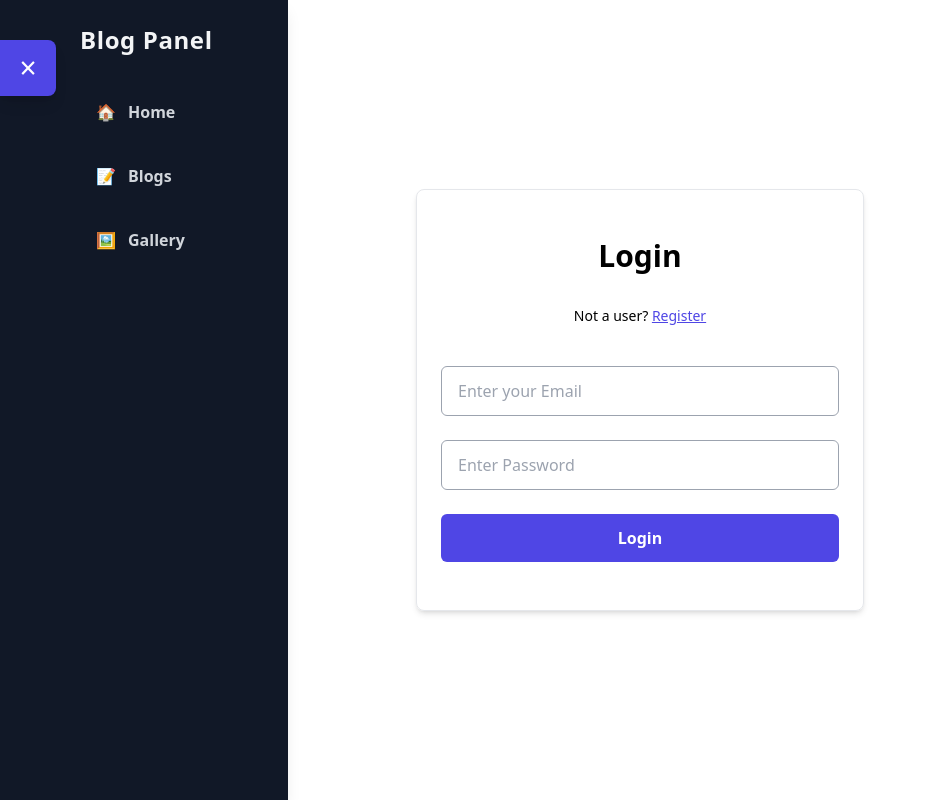
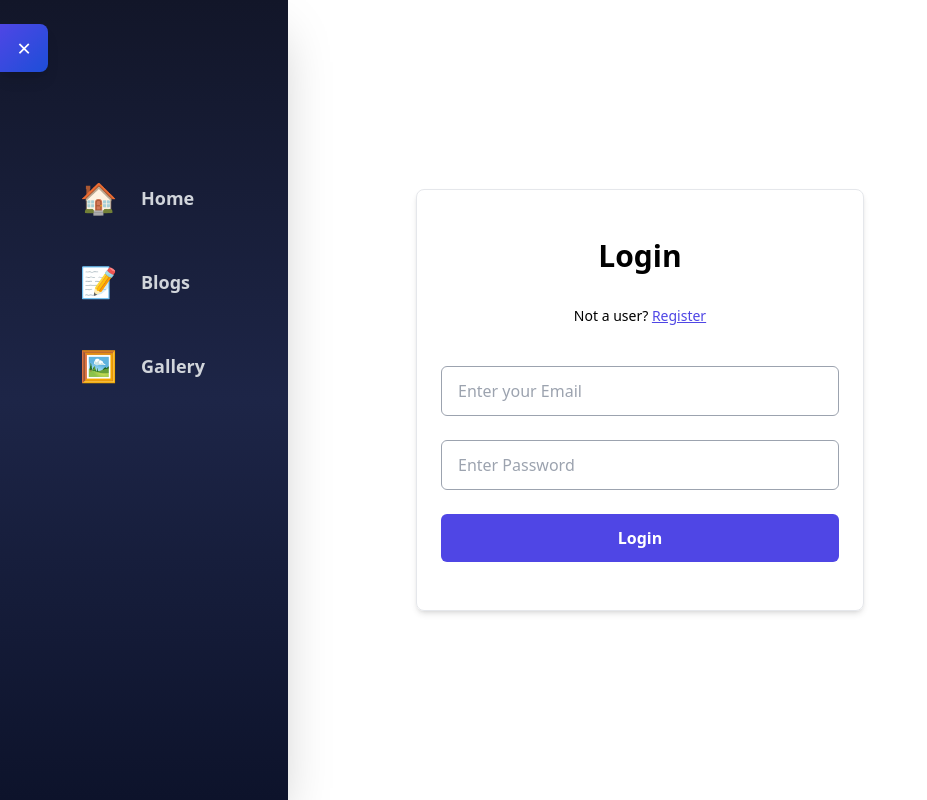
Before and after one commit to cole15sky/Rails-API-with-React, a React (Create React App) app in the folder frontend/: page /login in a window 1280 px wide. Both pictures are taken after a click on the button "Open sidebar". Shown: the whole page, without its empty margins (0-927 px from the left). Built offline with nearby package versions, Linux system fonts and the light colour scheme; the HTML template or start-up script is replaced by a standard one.

Commit message:
style(frontend): add motion effect on navbar

```diff
--- a/frontend/src/components/Sidebar.js
+++ b/frontend/src/components/Sidebar.js
@@ -1,61 +1,106 @@
 import React, { useState } from "react";
-import { Link } from "react-router-dom";
+import { Link, useLocation } from "react-router-dom";
+import { motion, AnimatePresence } from "framer-motion";
+
+const sidebarVariants = {
+  hidden: { x: "-100%", opacity: 0 },
+  visible: {
+    x: 0,
+    opacity: 1,
+    transition: { type: "spring", stiffness: 200, damping: 40 },
+  },
+  exit: {
+    x: "-100%",
+    opacity: 0,
+    transition: {
+      type: "tween",
+      ease: "easeInOut",
+      duration: 0.6,
+    },
+  },
+};
+
+const navItems = [
+  { icon: "🏠", label: "Home", to: "/home" },
+  { icon: "📝", label: "Blogs", to: "/blogs" },
+  { icon: "🖼️", label: "Gallery", to: "/gallery" },
+];
 
 const Sidebar = () => {
   const [isOpen, setIsOpen] = useState(false);
+  const location = useLocation();
 
   return (
     <div>
       {!isOpen && (
         <button
+          onClick={() => setIsOpen(true)}
           aria-label="Open sidebar"
-          onClick={() => setIsOpen(true)}
-          className="fixed top-10 left-0 z-40 h-14 w-14 bg-indigo-600 text-white rounded-tr-lg rounded-br-lg flex items-center justify-center text-3xl shadow-lg hover:bg-indigo-700 focus:outline-none focus:ring-2 focus:ring-indigo-400 transition-transform duration-300"
-          title="Open sidebar"
+          className="fixed top-6 left-0 z-50 h-12 w-12 bg-gradient-to-br from-indigo-600 to-blue-700 text-white rounded-r-lg shadow-lg flex items-center justify-center text-2xl hover:scale-110 hover:shadow-indigo-500/70 transition-transform duration-300"
         >
           ☰
         </button>
       )}
 
-      <aside
-        className={`fixed top-0 left-0 h-full w-72 bg-gray-900 text-gray-100 p-6 z-50 transform transition-transform duration-300 ease-in-out overflow-y-auto flex flex-col shadow-lg ${
-          isOpen ? "translate-x-0" : "-translate-x-full"
-        }`}
+      <AnimatePresence>
+        {isOpen && (
+          <motion.aside
+            key="sidebar"
+            initial="hidden"
+            animate="visible"
+            exit="exit"
+            variants={sidebarVariants}
+            className="fixed top-0 left-0 h-full w-72 bg-gradient-to-b from-[#121629] via-[#1d2547] to-[#0d132b] text-gray-100 p-6 z-50 shadow-2xl flex flex-col"
           >
             <button
+              onClick={() => setIsOpen(false)}
               aria-label="Close sidebar"
-          onClick={() => setIsOpen(false)}
-          className="absolute top-10 left-0 h-14 w-14 bg-indigo-600 text-white rounded-tr-lg rounded-br-lg flex items-center justify-center text-3xl shadow-lg hover:bg-indigo-700 focus:outline-none focus:ring-2 focus:ring-indigo-400 transition"
-          title="Close sidebar"
+              className="absolute top-6 left-0 h-12 w-12 bg-gradient-to-br from-indigo-600 to-blue-700 text-white rounded-r-lg shadow-lg flex items-center justify-center text-2xl hover:scale-110 hover:shadow-indigo-500/70 transition-transform duration-300"
             >
               ×
             </button>
 
-        <h2 className="text-2xl font-extrabold mb-8 ml-14 tracking-wide select-none">
-          Blog Panel
+            <h2 className="text-3xl font-extrabold mb-12 mt-24 ml-10 tracking-wide select-none text-indigo-400 drop-shadow-lg">
             </h2>
 
-        <nav className="space-y-4 ml-14 text-base font-semibold text-gray-300">
+            <nav className="space-y-6 ml-10 text-lg font-semibold flex flex-col">
+              {navItems.map((item) => {
+                const isActive = location.pathname === item.to;
+                return (
+                  <motion.div
+                    key={item.to}
+                    initial={{ opacity: 1, x: 0 }}
+                    exit={{ opacity: 0, x: -20 }}
+                    whileHover={{
+                      scale: 1.07,
+                      background:
+                        "linear-gradient(90deg, rgba(99, 102, 241, 0.3) 0%, rgba(147, 197, 253, 0.4) 100%)",
+                      boxShadow:
+                        "0 0 10px rgba(99, 102, 241, 0.6), 0 0 20px rgba(147, 197, 253, 0.4)",
+                      borderLeft: "4px solid #6366F1", // indigo-500 left border on hover
+                      paddingLeft: "1rem",
+                    }}
+                    transition={{ type: "spring", stiffness: 300, damping: 20 }}
+                    className={`rounded-md cursor-pointer ${
+                      isActive
+                        ? "bg-indigo-600 text-white border-l-4 border-indigo-500 pl-4"
+                        : ""
+                    }`}
+                  >
                     <Link
-            to="/home"
-            className="flex items-center gap-3 py-3 px-4 rounded-md hover:bg-indigo-600 hover:text-white transition"
+                      to={item.to}
+                      className="flex items-center gap-6 py-3 px-4 rounded-md text-gray-300 hover:text-white transition-colors duration-250"
                     >
-            🏠<span>Home</span>
+                      <span className="text-3xl">{item.icon}</span>
+                      <span>{item.label}</span>
                     </Link>
-          <Link
-            to="/blogs"
-            className="flex items-center gap-3 py-3 px-4 rounded-md hover:bg-indigo-600 hover:text-white transition"
-          >
-            📝<span>Blogs</span>
-          </Link>
-          <Link
-            to="/gallery"
-            className="flex items-center gap-3 py-3 px-4 rounded-md hover:bg-indigo-600 hover:text-white transition"
-          >
-            🖼️<span>Gallery</span>
-          </Link>
+                  </motion.div>
+                );
+              })}
             </nav>
-      </aside>
+          </motion.aside>
+        )}
+      </AnimatePresence>
     </div>
   );
 };
```
Lines whose indentation alone changed are shown as unchanged.
